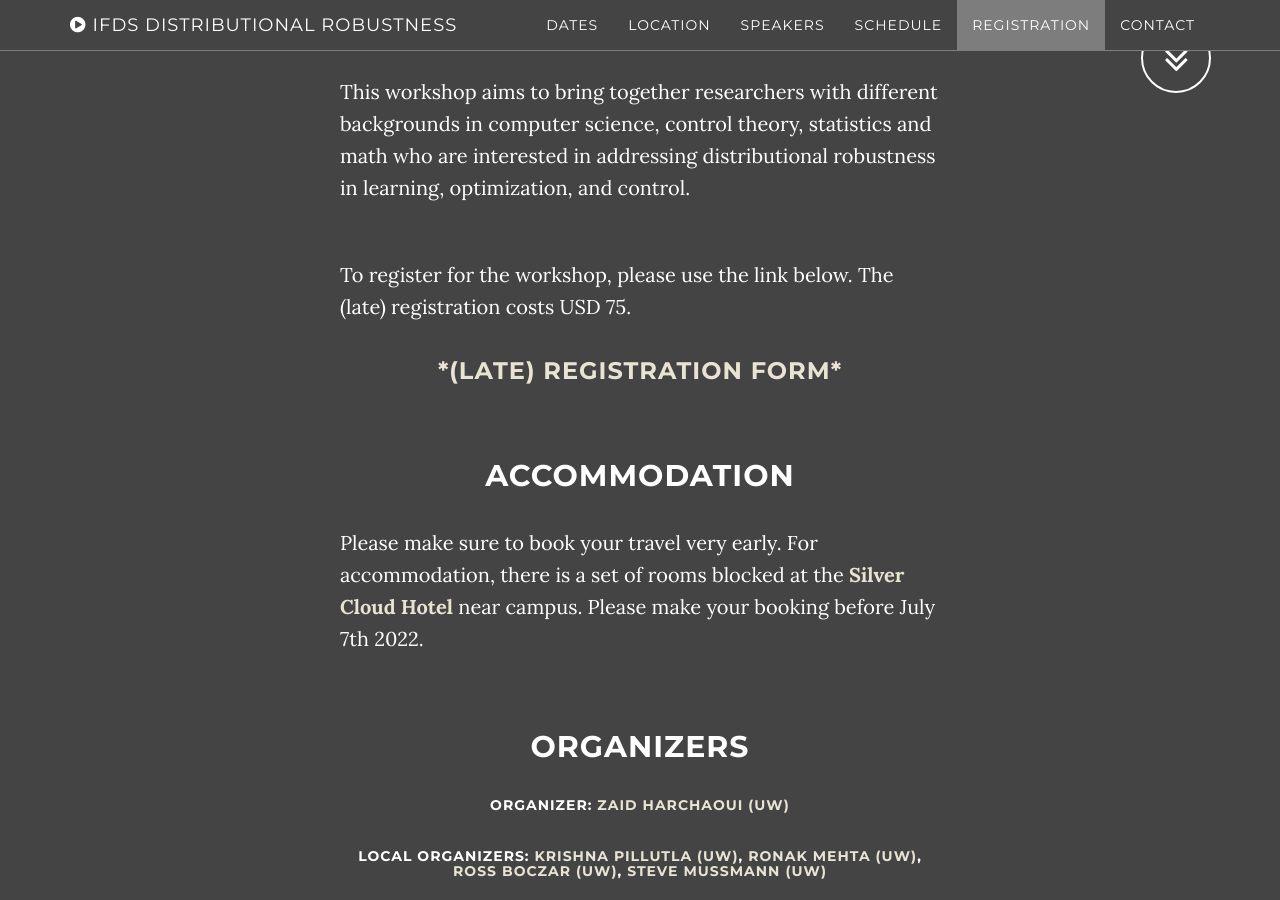
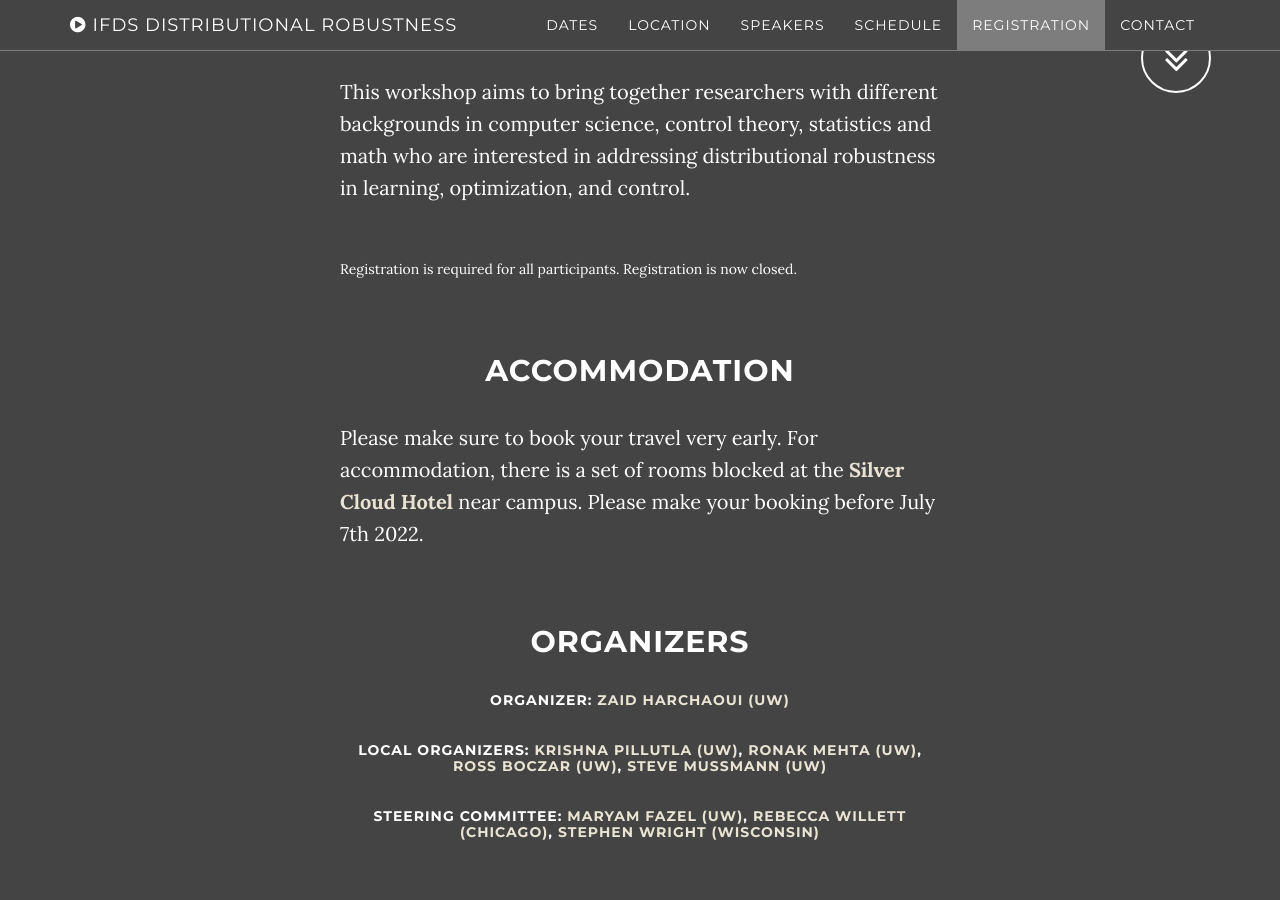
Before and after one commit to kgjamieson/ifds-workshop-2025, a Jekyll site: the page built from index.html, in a window 1280 px wide and 900 px high, scrolled down 4830 px. Built offline with Jekyll 4.4.1, drawn with Linux system fonts in a browser that asks for light colours.

Commit message:
Update about.html

```diff
--- a/_includes/about.html
+++ b/_includes/about.html
@@ -11,11 +11,12 @@
             learning, optimization, and control.
           </p>
           <br>
-          <p> To register for the workshop, please use the link below.
+          Registration is required for all participants. Registration is now closed.
+<!--           <p> To register for the workshop, please use the link below.  -->
 <!--             <del>The registration costs USD 45.</del> -->
-            The (late) registration costs USD 75.
+<!--             The (late) registration costs USD 75. -->
           </p>
-          <h3 class="text-center"><a href="https://forms.gle/G932uKFLo8XrE7St5">*(Late) Registration Form*</a> </h3>
+<!--           <h3 class="text-center"><a href="https://forms.gle/G932uKFLo8XrE7St5">*(Late) Registration Form*</a> </h3> -->
 <!--           <p> The deadline to register is <b><del>11:30AM PT on July 7, 2022</del> <ins>11:30AM PT on July 14, 2022</ins></b>.</p> -->
           <br><br>
 
```
